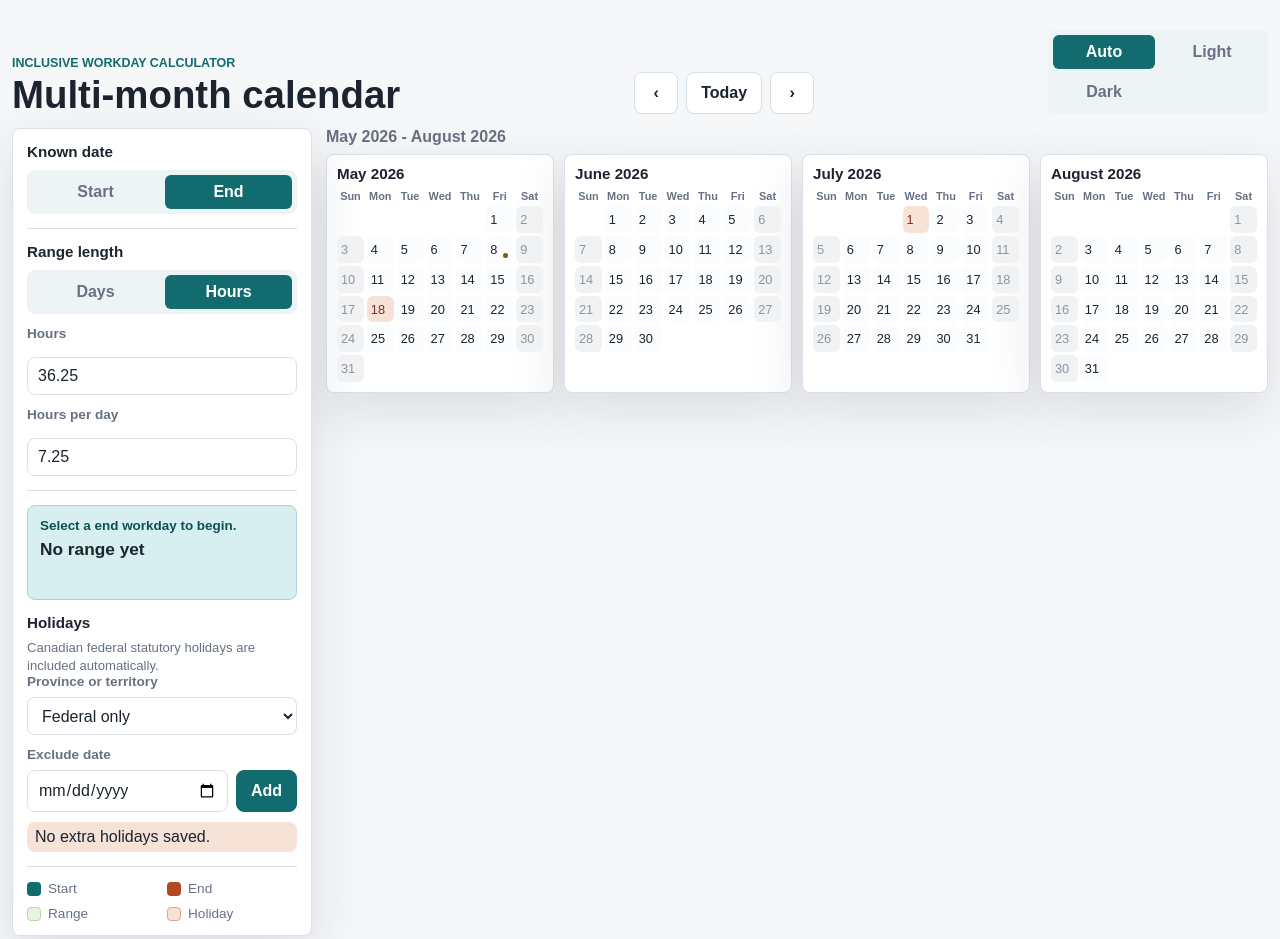
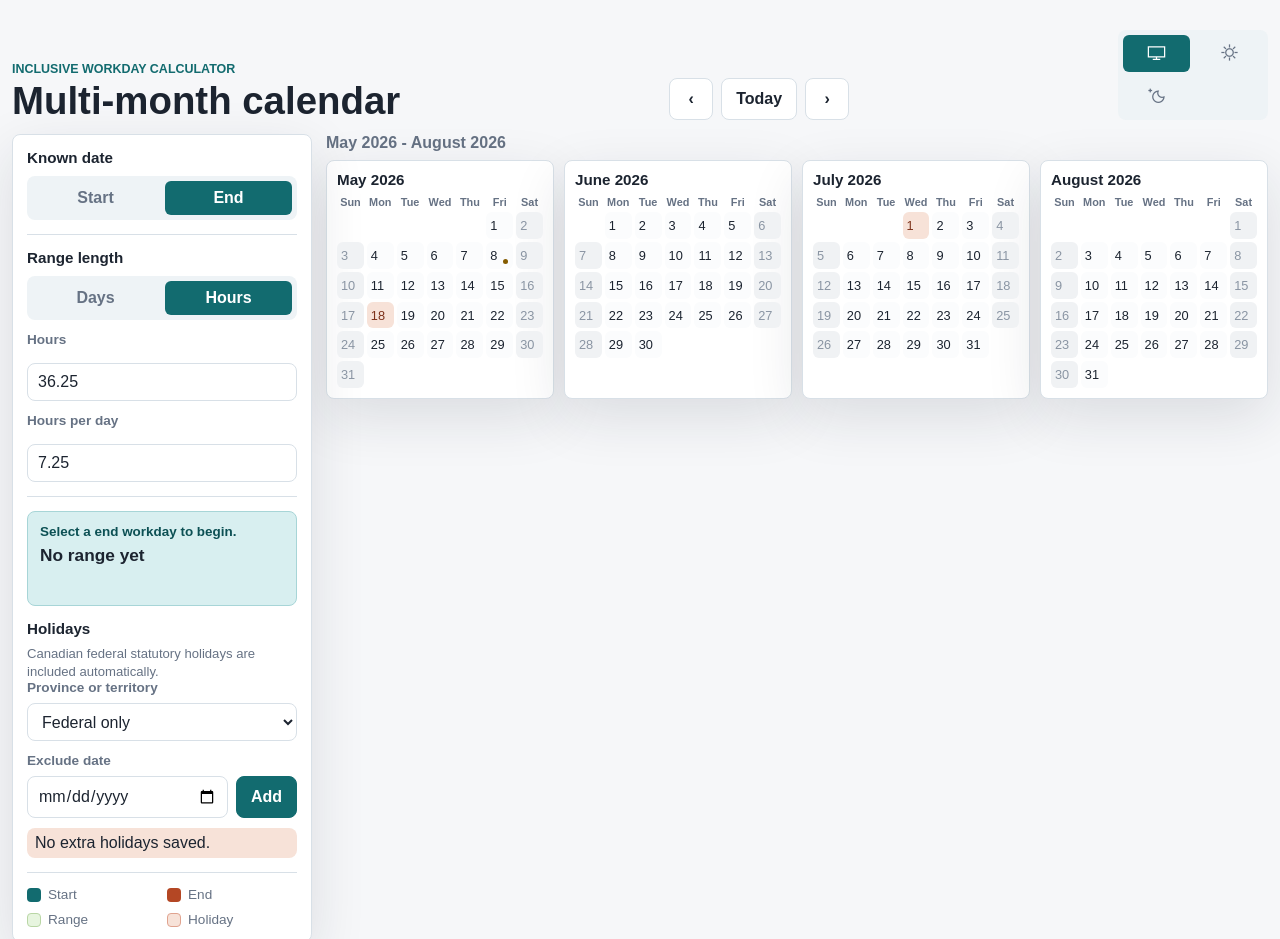
Before and after one commit to dagilleland/CalendarApp, a website built with Vite: page index.html in a window 1280 px wide. Shown: the top 939 px of the page. Built offline with nearby package versions, Linux system fonts and the light colour scheme.

Commit message:
Use icons for theme toggle

```diff
--- a/index.html
+++ b/index.html
@@ -34,6 +34,10 @@
     />
     <meta name="twitter:image" content="https://gilleland.ca/CalendarApp/social-preview.png" />
     <meta name="twitter:image:alt" content="Workday Range Calendar preview" />
+    <link
+      rel="stylesheet"
+      href="https://cdnjs.cloudflare.com/ajax/libs/line-awesome/1.3.0/line-awesome/css/line-awesome.min.css"
+    />
     <script>
       (() => {
         try {
@@ -66,15 +70,24 @@
           <div class="segmented theme-segmented" role="radiogroup" aria-label="Theme selection">
             <label>
               <input type="radio" name="themeMode" value="auto" checked />
-              <span>Auto</span>
+              <span title="Use system theme">
+                <i class="las la-desktop" aria-hidden="true"></i>
+                <span class="visually-hidden">Auto</span>
+              </span>
             </label>
             <label>
               <input type="radio" name="themeMode" value="light" />
-              <span>Light</span>
+              <span title="Use light theme">
+                <i class="las la-sun" aria-hidden="true"></i>
+                <span class="visually-hidden">Light</span>
+              </span>
             </label>
             <label>
               <input type="radio" name="themeMode" value="dark" />
-              <span>Dark</span>
+              <span title="Use dark theme">
+                <i class="las la-moon" aria-hidden="true"></i>
+                <span class="visually-hidden">Dark</span>
+              </span>
             </label>
           </div>
         </section>
--- a/styles.css
+++ b/styles.css
@@ -54,6 +54,18 @@
 
 * {
   box-sizing: border-box;
+}
+
+.visually-hidden {
+  position: absolute;
+  width: 1px;
+  height: 1px;
+  padding: 0;
+  margin: -1px;
+  overflow: hidden;
+  clip: rect(0, 0, 0, 0);
+  white-space: nowrap;
+  border: 0;
 }
 
 body {
@@ -139,12 +151,24 @@ h2 {
 }
 
 .theme-toggle {
-  min-width: 220px;
+  min-width: 150px;
 }
 
 .theme-segmented {
   grid-template-columns: repeat(3, minmax(0, 1fr));
   margin-top: 0;
+}
+
+.theme-segmented span {
+  display: grid;
+  place-items: center;
+  min-height: 34px;
+  padding: 6px;
+}
+
+.theme-segmented i {
+  font-size: 1.25rem;
+  line-height: 1;
 }
 
 .workspace {
```
